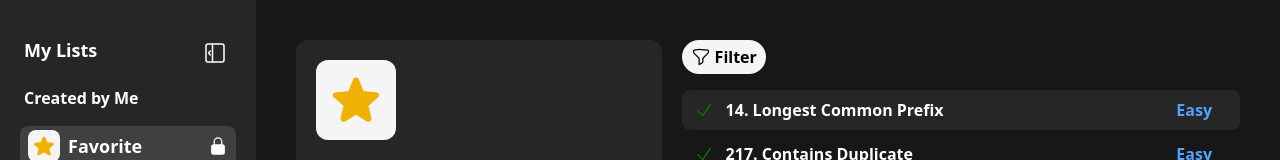
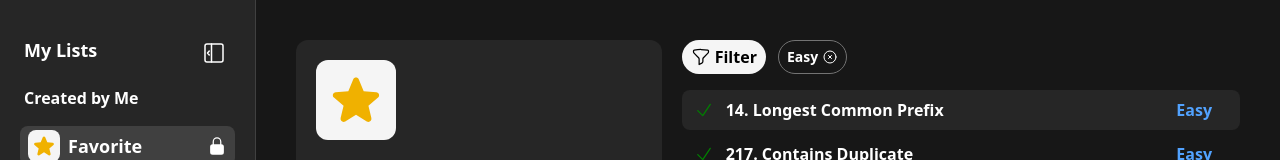
Before and after one commit to Vinit-M420/100xWebDev-prep, a React (Vite) app in the folder tailwind_week13/leetcode_assignment/: page / in a window 1280 px wide. Shown: the top 160 px of the page. Built offline with nearby package versions, Linux system fonts and the light colour scheme.

Commit message:
Looking like Leetcode, js part remaining tho

```diff
--- a/tailwind_week13/leetcode_assignment/src/App.jsx
+++ b/tailwind_week13/leetcode_assignment/src/App.jsx
@@ -1,15 +1,15 @@
-// import { useState } from 'react'
+import { useState } from 'react'
 import './App.css'
 import { Sidebar } from './components/Sidebar'
 import { Main } from './components/Main'
 
 function App() {
-  //const [count, setCount] = useState(0)
+    const [toggleSidebar, setToggleSidebar] = useState(true);
 
   return (
     <div className='flex'>
-      <Sidebar />
-      <Main />
+      <Sidebar toggleSidebar={toggleSidebar} setToggleSidebar={setToggleSidebar} />
+      <Main toggleSidebar={toggleSidebar} setToggleSidebar={setToggleSidebar} />
     </div>
   )
 }
--- a/tailwind_week13/leetcode_assignment/src/components/FilterToggle.jsx
+++ b/tailwind_week13/leetcode_assignment/src/components/FilterToggle.jsx
@@ -13,7 +13,7 @@ export const FilterToggle = ( { children } ) => {
                     <label>Todo</label>
                 </div>
                 <div className="flex gap-2">
-                    <input type="checkbox" value="Solved" class="cursor-pointer accent-white"></input>
+                    <input type="checkbox" value="Solved" class="cursor-pointer accent-white" checked></input>
                     <label>Solved</label>
                 </div>
                 <div className="flex gap-2">
@@ -23,9 +23,9 @@ export const FilterToggle = ( { children } ) => {
             </div>
 
             <h2>Difficulty</h2>
-            <div className="flex gap-3">
+            <div className="flex gap-5">
                 <div className="flex gap-2">
-                    <input type="checkbox" value="easy" class="cursor-pointer accent-white"></input>
+                    <input type="checkbox" value="easy" class="cursor-pointer accent-white" checked></input>
                     <label className="text-blue-400">Easy</label>
                 </div>
                 <div className="flex gap-2">
--- a/tailwind_week13/leetcode_assignment/src/components/Main.jsx
+++ b/tailwind_week13/leetcode_assignment/src/components/Main.jsx
@@ -6,17 +6,22 @@ import { Progress } from "./Progress";
 import { SidebarExpand } from "../icons/sidebar_expand";
 // import { SidebarOverlay } from "./SidebarOverlay";
 import { EasyLeets } from "./EasyLeets";
+import { Cross } from "../icons/cross";
 
-export const Main = () => {
-    // const [toggleSidebar, setToggleSidebar] = useState(true);
+export const Main = ( { toggleSidebar, setToggleSidebar } ) => {
     const [toggleFilter, setToggleFilter] = useState(false);
+
     return (
         <div className="w-full bg-neutral-900 text-white ">
             <div className="grid grid-cols-5 gap-5 m-10">
                 <div className="lg:col-span-2 col-span-5 bg-neutral-800 p-5 rounded-xl">
-                    <div className="lg:hidden block border border-neutral-500 p-1 rounded-sm cursor-pointer absolute"
-                        onClick={() => { console.log("sideBar clicked");
-                                        //return <SidebarOverlay />
+                    <div className="md:hidden block border border-neutral-500 p-1 rounded-sm cursor-pointer absolute"
+                        onClick={() => {
+                                        if(toggleFilter === true && toggleSidebar === true){
+                                            // setToggleFilter(!toggleFilter);
+                                            console.log("closing filter");
+                                        };
+                                        setToggleSidebar(!toggleSidebar);
                                         }} >
                         <SidebarExpand />
                      </div>
@@ -25,10 +30,11 @@ export const Main = () => {
                 </div>
 
                 <div className="lg:col-span-3 col-span-5 rounded-xl">
-
-                   <div className="inline-flex items-center gap-1 rounded-3xl px-2
+                    <div>
+                        <div className="flex gap-3">
+                            <div className="inline-flex items-center gap-1 rounded-3xl px-2 mb-3
                                             bg-star-100 text-black p-1 cursor-pointer border border-transparent
-                                hover:text-white hover:bg-neutral-900 hover:border-neutral-100 mb-3"
+                                            hover:text-white hover:bg-neutral-900 hover:border-neutral-100"
                                     onClick={ () =>{
                                         setToggleFilter(!toggleFilter);
                                         console.log("toggled filter"); }}>
@@ -36,10 +42,16 @@ export const Main = () => {
                                             <div className="flex items-center"><Filter /></div>
                                             <h2 className="font-semibold text-md m-0 p-0">Filter</h2>
                             </div>
+                            <div className="inline-flex gap-1 items-center rounded-3xl border border-neutral-500 px-2 mb-3">
+                                <h4 className="font-semibold text-sm m-0 p-0">Easy</h4>
+                                <div className="cursor-pointer">
+                                <Cross /></div>
+                            </div>
+                        </div>
                         <div>
                             <FilterToggle>{toggleFilter}</FilterToggle>
                         </div>
-
+                    </div>
                     <EasyLeets />
                 </div>
             </div>
--- a/tailwind_week13/leetcode_assignment/src/components/Sidebar.jsx
+++ b/tailwind_week13/leetcode_assignment/src/components/Sidebar.jsx
@@ -1,15 +1,26 @@
-import { useState } from "react"
+import { useEffect, useState } from "react";
 import { SidebarClose } from "../icons/sidebar_close";
 import { SidebarExpand } from "../icons/sidebar_expand";
 import { Star } from "../icons/star";
 import { Lock } from "../icons/lock";
 
-export const Sidebar = () => {
-    const [toggleSidebar, setToggleSidebar] = useState(true);
+export const Sidebar = ( { toggleSidebar, setToggleSidebar } ) => {
+    // const [toggleSidebar, setToggleSidebar] = useState(true);
+    const isDesktop = useMediaQuery("(min-width: 768px)");
+
+    useEffect(() => {
+        if (isDesktop === false) {
+            setToggleSidebar(false);
+        } else {
+            setToggleSidebar(true);
+        }
+    }, [isDesktop]);
 
     if (toggleSidebar) {
         return (
-            <div className="h-screen w-80 transition-all duration-100 bg-neutral-800 md:block hidden">
+            <div className="h-screen w-80 transition-all duration-100 bg-neutral-800
+                shadow-2xl fixed left-0 top-0 z-40 md:relative md:z-auto md:shadow-none
+                border-r border-neutral-700  ">
                 <div className="flex flex-col mx-5 my-8 gap-2">
                     <div className="flex justify-between p-1">
                         <h2 className="font-bold text-white text-lg">My Lists</h2>
@@ -17,7 +28,6 @@ export const Sidebar = () => {
                                         border border-transparent"
                             onClick={ () => {
                                 setToggleSidebar(!toggleSidebar);
-                                //console.log("SideBar toggled");
                                 } }>
                             <SidebarClose  />
                         </div>
@@ -43,7 +53,7 @@ export const Sidebar = () => {
 
     else{
         return (
-            <div className="h-screen w-80 transition-all duration-100 bg-neutral-900">
+            <div className="h-screen w-80 transition-all duration-100 bg-neutral-900 md:block hidden">
                 <div className="flex flex-col mx-5 my-8 gap-2">
                     <div className="flex justify-between p-1">
                         <h2 className="font-bold text-white text-lg"></h2>
@@ -60,3 +70,20 @@ export const Sidebar = () => {
         )
     }
 }
+
+
+const useMediaQuery = (query) => {
+    const [matches, setMatches] = useState(false);
+
+    useEffect(() => {
+        const media = window.matchMedia(query);
+        if (media.matches !== matches) {
+            setMatches(media.matches);
+        }
+        const listener = (event) => setMatches(event.matches);
+        media.addEventListener("change", listener);
+        return () => media.removeEventListener("change", listener);
+    }, [matches, query]);
+
+    return matches;
+};
--- a/tailwind_week13/leetcode_assignment/src/components/SidebarOverlay.jsx
+++ /dev/null
@@ -1,36 +0,0 @@
-
-
-export const SidebarOverlay = () => {
-    return (
-                <div className="h-screen w-60 transition-all duration-100 bg-neutral-800
-                                shadow-xl fixed left-0 top-0 z-40 md:relative md:z-auto md:shadow-none">
-                    <div className="flex flex-col mx-5 my-8 gap-2">
-                        <div className="flex justify-between p-1">
-                            <h2 className="font-bold text-white text-lg">My Lists</h2>
-                            <div className="p-1 hover:border hover:border-neutral-500 rounded-sm flex items-center cursor-pointer
-                                            border border-transparent"
-                                onClick={ () => {
-                                    setToggleSidebar(!toggleSidebar);
-                                    //console.log("SideBar toggled");
-                                    } }>
-                                <SidebarClose  />
-                            </div>
-                        </div>
-                        <div className="mb-1 p-1">
-                            <h4 className="font-bold text-white text-md">Created by Me</h4>
-                        </div>
-                        <div className="flex justify-between bg-neutral-700 hover:bg-neutral-600 rounded-lg py-1 px-2">
-                            <div className="flex gap-2">
-                                <div className="bg-star-100 rounded-lg p-1">
-                                    <Star className = 'fill-yellow-500' />
-                                </div>
-                                <h4 className="flex items-center font-bold text-white text-lg">Favorite</h4>
-                            </div>
-                            <div className="flex items-center">
-                                <Lock size="20"/>
-                            </div>
-                        </div>
-                    </div>
-                </div>
-            )
-}
--- /dev/null
+++ b/tailwind_week13/leetcode_assignment/src/icons/cross.jsx
@@ -0,0 +1,9 @@
+
+export const Cross = () => {
+
+    return <svg xmlns="http://www.w3.org/2000/svg" fill="none" viewBox="0 0 24 24" stroke-width="1.5"
+            stroke="currentColor" class="size-4">
+    <path stroke-linecap="round" stroke-linejoin="round" d="m9.75 9.75 4.5 4.5m0-4.5-4.5 4.5M21 12a9 9 0 1 1-18 0 9 9 0 0 1 18 0Z" />
+    </svg>
+
+}
```
Lines whose indentation alone changed are shown as unchanged.
